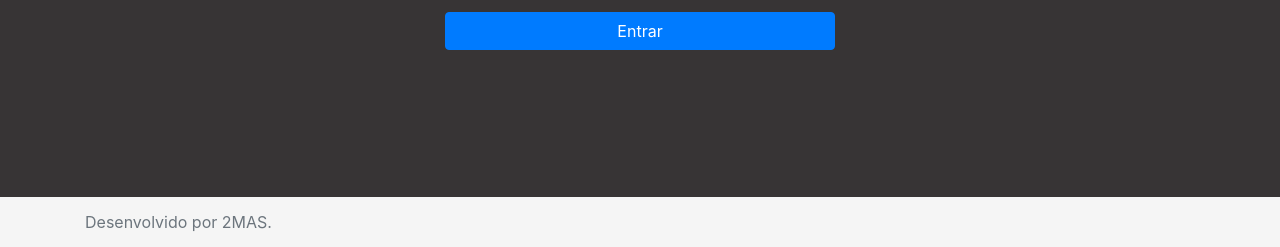
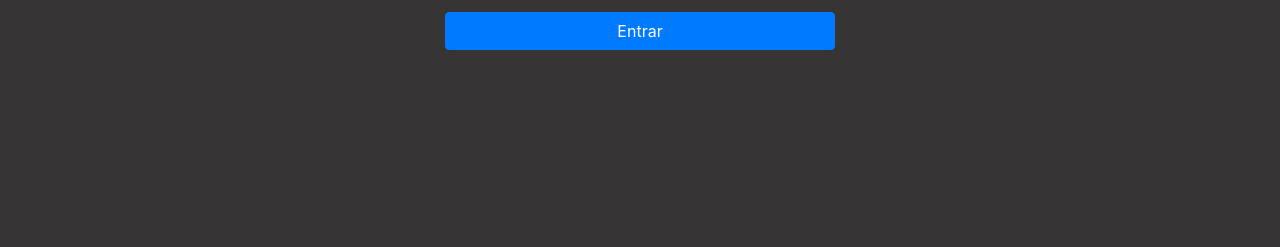
Before and after one commit to 2massolucoestec/sistem, a Django app: page /login/ in a window 1280 px wide. Shown: the part 553-800 px from the top of the page. Run offline with Django 3.2, Linux system fonts and the light colour scheme; some libraries are stand-ins or nearby versions.

Commit message:
login sem rodape

```diff
--- a/app/templates/login.html
+++ b/app/templates/login.html
@@ -71,11 +71,7 @@
         <button type="submit" class="col-md-12 btn btn-primary">Entrar</button>
 {% endbuttons %}
 </form>
-<footer class="footer">
-      <div class="container">
-        <span class="text-muted">Desenvolvido por 2MAS.</span>
-      </div>
-    </footer>
+
 
     <script src="{% static 'js/jquery-3.3.1.min.js' %}"></script>
     <script src="{% static 'js/popper.min.js' %}"></script>
```
